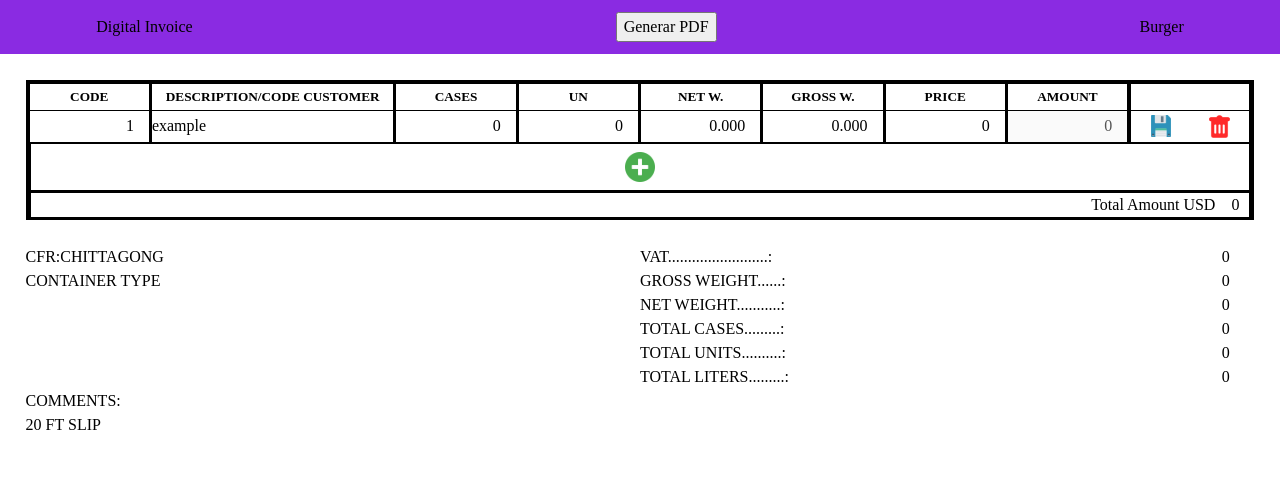
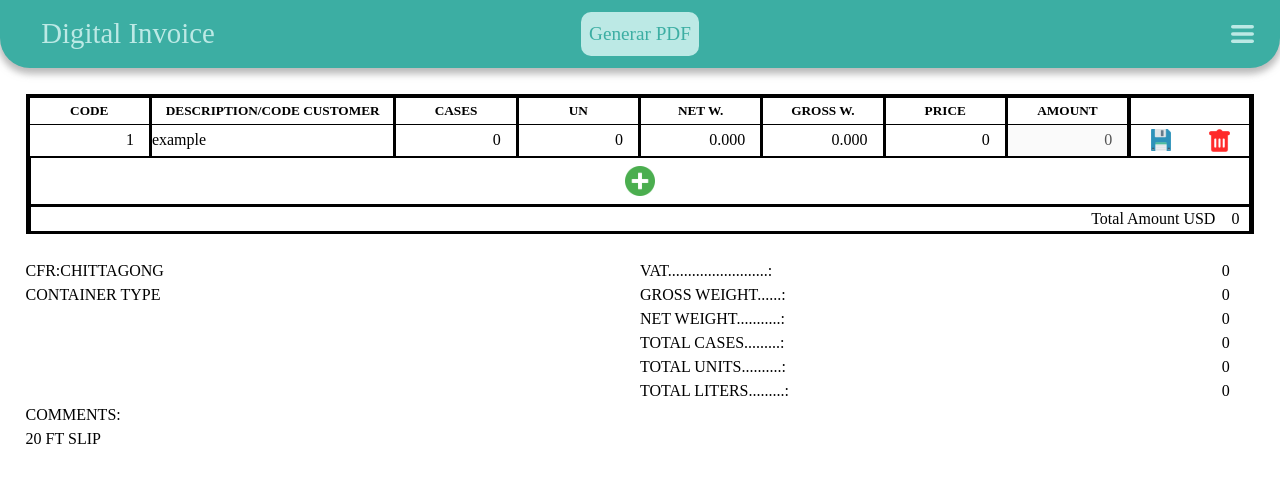
Before and after one commit to PDFgenerator/PDFgenerator.github.io, a React (Create React App) app: page / in a window 1280 px wide. Shown: the top 482 px of the page. Built offline with nearby package versions, Linux system fonts and the light colour scheme; a web font is replaced by a local one.

Commit message:
styles done in nav

```diff
--- a/src/App/Nav/nav.jsx
+++ b/src/App/Nav/nav.jsx
@@ -1,11 +1,14 @@
-import css from './nav.module.css'
+import css from './nav.module.css';
+import burger from '../../Assets/burger.svg';
 
 function Nav() {
     return (
         <nav className={css.nav}>
             <p>Digital Invoice</p>
-            <button>Generar PDF</button>
-            <div>Burger</div>
+            <div className={css.Generate}>
+                <button><p>Generar PDF</p></button>
+            </div>
+            <div className={css.ContainerBurguer}><img src={burger} alt="" /></div>
         </nav>
     )
 }
--- a/src/App/Nav/nav.module.css
+++ b/src/App/Nav/nav.module.css
@@ -1,15 +1,52 @@
 .nav {
-    background-color: blueviolet;
+    background-color: #3CAEA3;
 
     display: flex;
-    justify-content: space-around;
+    justify-content: space-between;
     align-items: center;
 
+    border-radius: 0px 0px 30px 30px;
     padding: 1.5vh 0;
+    box-shadow: 0px 4px 7px 2px rgba(135, 135, 135, 0.574);
 
     width: 100vw;
 }
 
-.nav button {
-    margin: 0 18vw;
+.nav p {
+    width: 20%;
+    color: #BCE9E5;
+    font-size: 1.8rem;
 }
+
+.Generate {
+    width: 50% !important;
+}
+
+.Generate button {
+    border: none;
+    border-radius: 10px;
+    padding: 1.2%;
+    background-color: #BCE9E5;
+    transition: all ease-in-out 0.3s;
+}
+
+.Generate button:hover {
+    transform: scale(1.1);
+}
+
+.Generate button p {
+    color: #3CAEA3;
+    white-space: nowrap;
+    font-size: 1.2rem;
+}
+
+.ContainerBurguer{
+    width: 20%;
+    display: flex;
+    justify-content: flex-end;
+    padding-right: 2%;
+}
+
+.ContainerBurguer img {
+    width: 10%;
+}
```
Also changed, not shown: src/Assets/burger.svg (added).
